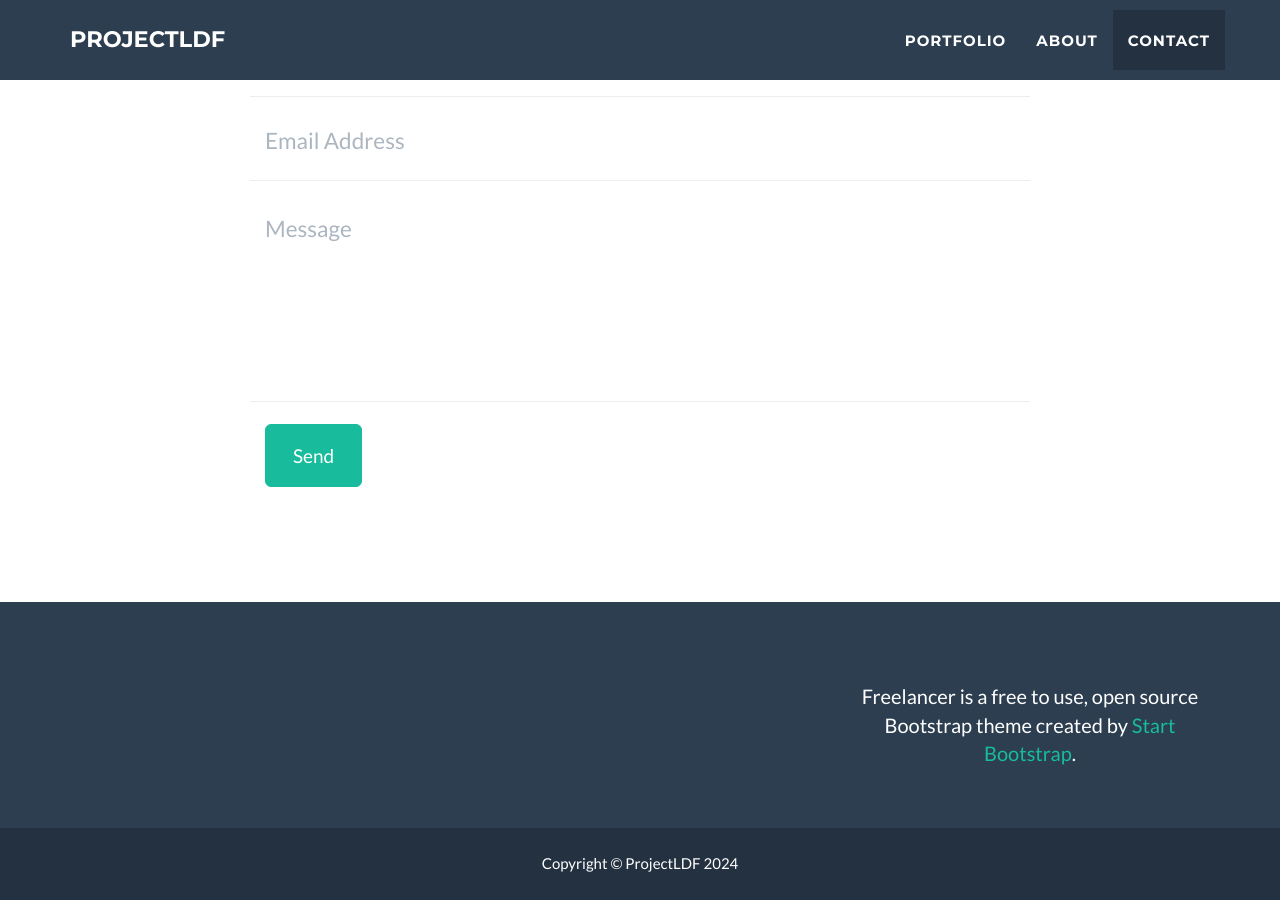
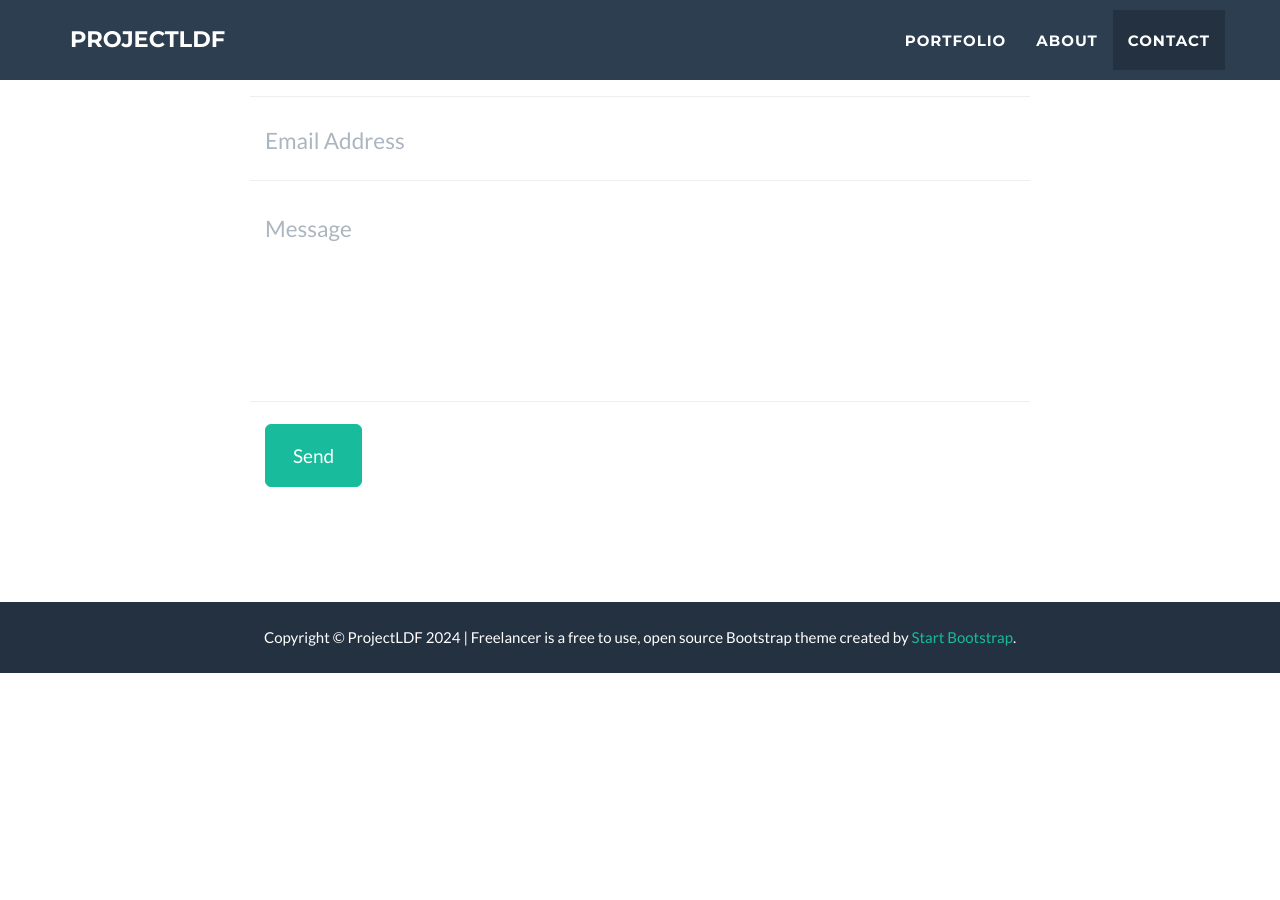
Before and after one commit to projectldf/projectldf.github.io, a Jekyll site: the page built from _posts/2014-07-18-project-1.markdown, in a window 1280 px wide and 900 px high, scrolled down 2405 px. Built offline with Jekyll 4.4.1, drawn with Linux system fonts in a browser that asks for light colours; after the commit the page ends 3078 px from its top, so only the background shows below that.

Commit message:
footer update

```diff
--- a/_includes/footer.html
+++ b/_includes/footer.html
@@ -1,39 +1,10 @@
 <!-- Footer -->
 <footer class="text-center">
-  <div class="footer-above">
-    <div class="container">
-      <div class="row">
-        <div class="footer-col col-md-4">
-          <h3>{{ site.footer.location }}</h3>
-          <p>
-            {% for adress in site.address %}
-            {{ adress.line }} <br>
-            {% endfor %}
-          </p>
-        </div>
-        <div class="footer-col col-md-4">
-          <h3>{{ site.footer.social }}</h3>
-          <ul class="list-inline">
-            {% for network in site.social %}
-            <li>
-              <a href="{{ network.url }}" class="btn-social btn-outline"><i
-                  class="fa-brands fa-fw fa-{{ network.title }}"></i></a>
-            </li>
-            {% endfor %}
-          </ul>
-        </div>
-        <div class="footer-col col-md-4">
-          <h3>{{ site.footer.credits }}</h3>
-          <p>{{ site.credits }}</p>
-        </div>
-      </div>
-    </div>
-  </div>
   <div class="footer-below">
     <div class="container">
       <div class="row">
         <div class="col-lg-12">
-          Copyright &copy; {{ site.footer.copyright }} 20{{ site.time | date: '%y' }}
+          Copyright &copy; {{ site.footer.copyright }} 20{{ site.time | date: '%y' }} | {{ site.credits }}
         </div>
       </div>
     </div>
```
